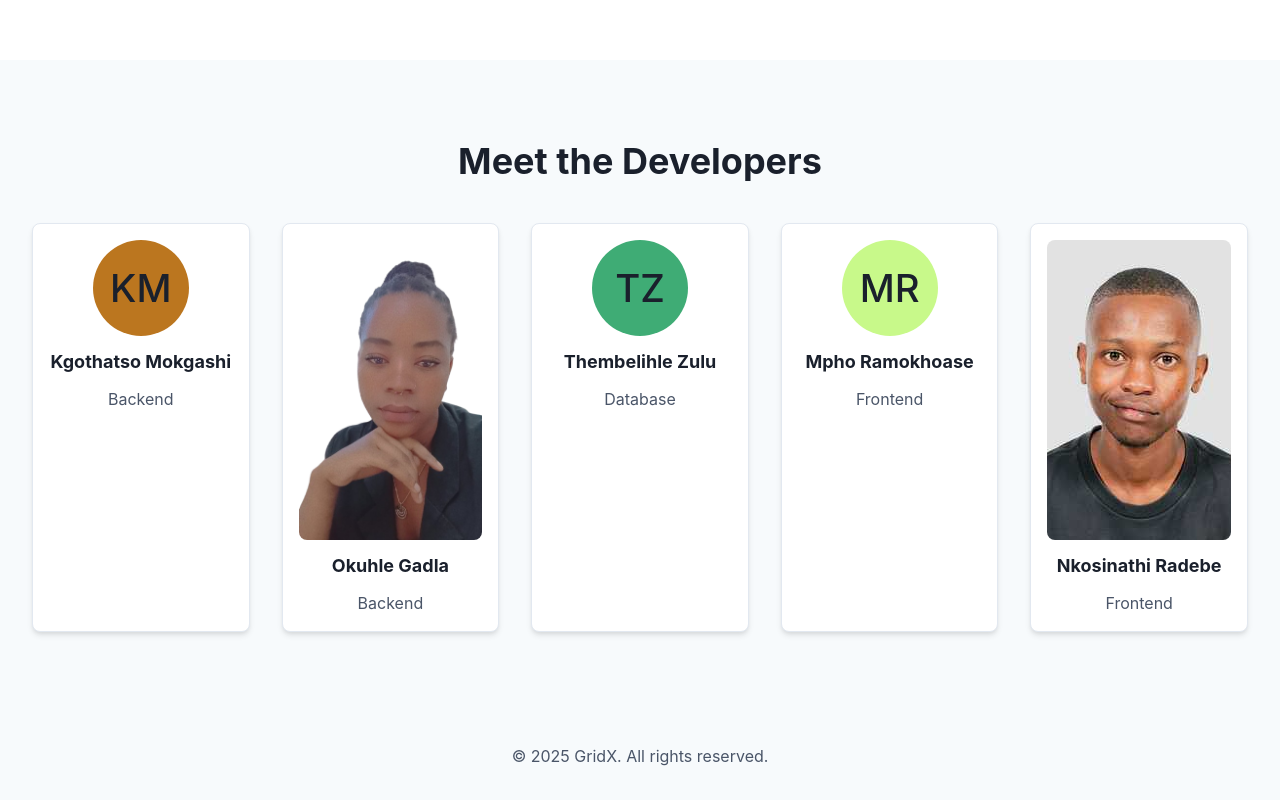
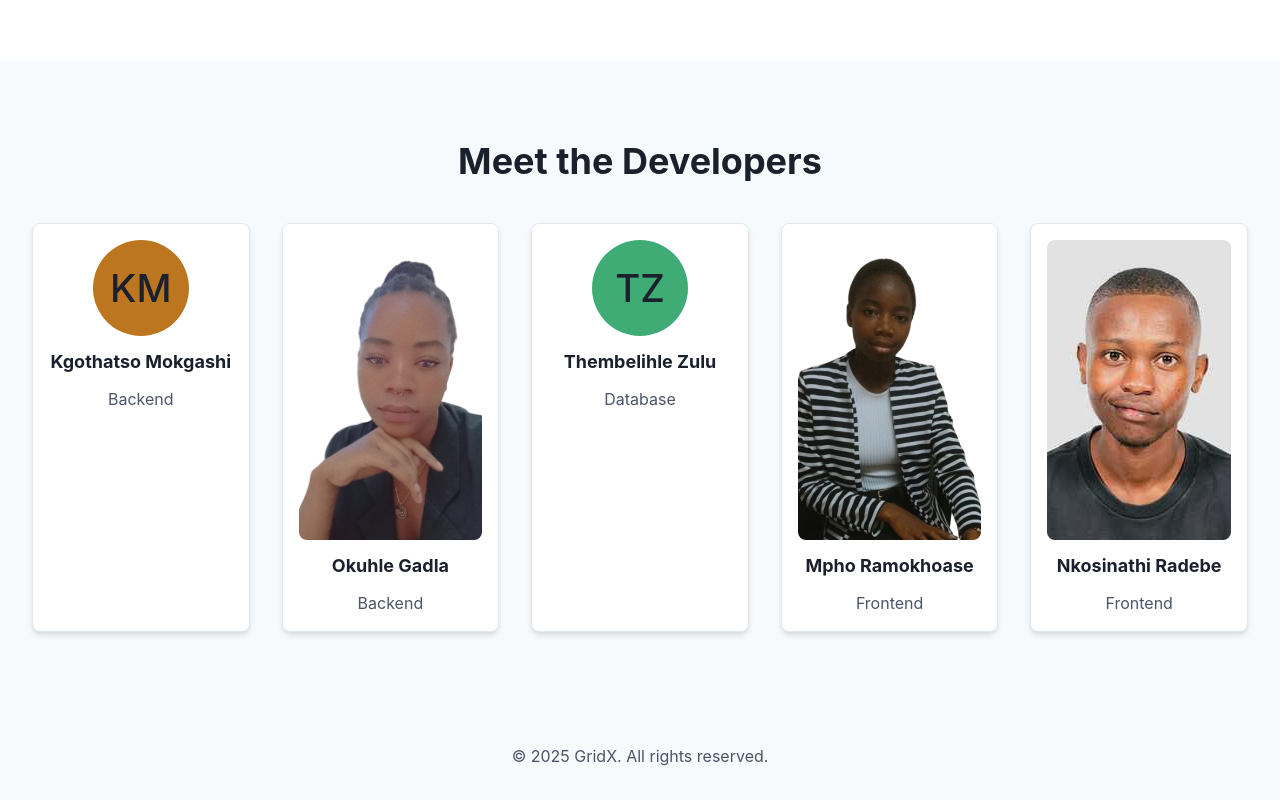
Before and after one commit to sleigh116/For_the_100th_Time.Sleigh116, a React (Create React App) app in the folder frontend/: page / in a window 1280 px wide. Shown: the part 956-1756 px from the top of the page. Built offline with nearby package versions, Linux system fonts and the light colour scheme.

Commit message:
Add Mpho's profile image to LandingPage component

```diff
--- a/frontend/src/pages/LandingPage.js
+++ b/frontend/src/pages/LandingPage.js
@@ -23,6 +23,7 @@ import {
 import { motion, AnimatePresence } from 'framer-motion';
 import nathiProfile from '../assets/images/IMG Nathii.jpg';
 import okuhleProfile from '../assets/images/sleigh.png';
+import mphoProfile from '../assets/images/Mpho.png';
 
 function RotatingGreetingsSection() {
   const [currentIndex, setCurrentIndex] = useState(0);
@@ -393,6 +394,15 @@ function LandingPage() {
                     borderRadius="lg"
                     objectFit="cover"
                   />
+                ) : dev.name === 'Mpho Ramokhoase' ? (
+                  <Image
+                    src={mphoProfile}
+                    alt={dev.name}
+                    width="300px"
+                    height="300px"
+                    borderRadius="lg"
+                    objectFit="cover"
+                  />
                 ) : (
                   <Avatar size="xl" name={dev.name} />
                 )}
```
Also changed, not shown: frontend/src/assets/images/Mpho.png (added).
